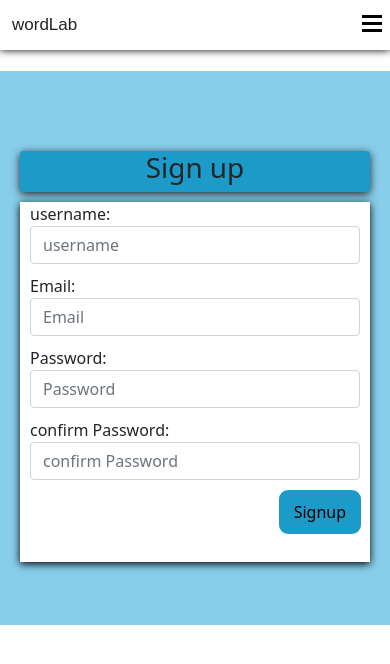
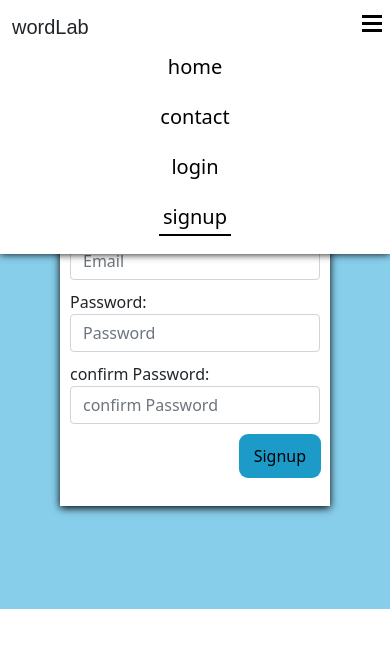
Before and after one commit to silentwolf-dev/wordlab-front-end, a React (Create React App) app: page /signup in a window 390 px wide. Both pictures are taken after a click on the element 372 px from the left and 23 px from the top of the page. Shown: the top 664 px of the page. Built offline with nearby package versions, Linux system fonts and the light colour scheme.

Commit message:
navbar bug fixs

```diff
--- a/src/App.js
+++ b/src/App.js
@@ -7,6 +7,7 @@ import {
 import Home from './pages/home'
 import Navbar from './components/navbar/navbar'
 import Signup from './pages/signup';
+import Login from './pages/Login'
 
 function App() {
   return (
@@ -14,6 +15,7 @@ function App() {
        <Navbar/>
         <Switch>
           <Route path="/" component={Home} exact/>
+          <Route path="/login" component={Login}/>
           <Route path="/signup" component={Signup} exact/>
           </Switch>
      </Router>
--- /dev/null
+++ b/src/components/forms/LoginForm.jsx
@@ -0,0 +1,22 @@
+const LoginForm = ()=>{
+    return(
+        <div className="Login-form-container">
+            <form className="Login-form">
+                <div className="form-group">
+                      <label htmlFor="">Email:</label>
+                      <input type="email" placeholder="Email" required/>
+                </div>
+
+                <div className="form-group">
+                      <label htmlFor="">Password:</label>
+                      <input type="password" placeholder="Password" required/>
+                </div>
+            </form>
+
+            <button type="submit">Login in</button>
+        </div>
+    )
+}
+
+
+export default LoginForm;
--- /dev/null
+++ b/src/components/forms/SignupForm.jsx
@@ -0,0 +1,56 @@
+const SignupForm = ()=>{
+    return (
+     <div className="signup-form-container">
+        <div className="form-header">
+             <h1 className="from-title">Sign up</h1>
+        </div>
+       <form className="signup-form">
+          <div className="form-group">
+             <label htmlFor="">username:</label>
+             <input
+              className="form-control"
+              type="text"
+              placeholder='username'
+              required/>
+          </div>
+          <div className="form-group">
+             <label htmlFor="">Email:</label>
+             <input
+             className="form-control"
+             type="text"
+             placeholder='Email'
+             required/>
+          </div>
+
+          <div className="form-group">
+             <label htmlFor="">Password:</label>
+             <input
+             className="form-control"
+             type="password"
+             placeholder='Password'
+             required/>
+          </div>
+
+          <div className="form-group">
+             <label htmlFor="">confirm Password:</label>
+             <input
+             className="form-control"
+             type="password"
+             placeholder='confirm Password'
+             required/>
+          </div>
+
+          <button
+          type="submit"
+          className="signup-form-submit-btn"
+          >
+            Signup
+          </button>
+        </form>
+    </div>
+    );
+}
+
+
+
+export default SignupForm;
--- a/src/components/navbar/Mobile.css
+++ b/src/components/navbar/Mobile.css
@@ -6,6 +6,7 @@
       width: 100%;
       position: fixed;
       top: 0;
+      z-index: 10;
       padding: 12px;
       height: fit-content;
       list-style: none;
@@ -15,7 +16,7 @@
   }
 
   .logo{
-      font-size: 17px;
+      font-size: 20px;
       margin-right: auto;
 
   }
@@ -47,7 +48,5 @@
       margin: 10px;
   }
 
-  .Pages {
-      margin-top: 52px;
-  }
+
 }
--- /dev/null
+++ b/src/components/navbar/MobileNav.jsx
@@ -0,0 +1,37 @@
+import './Mobile.css'
+import { useState } from "react"
+import Hamburger from "../Hamburger"
+import { Link } from "react-router-dom"
+const MobileNavbar = ()=>{
+
+    const [isToggle, setToggle] = useState(false)
+
+    const handleToggle = ()=> {
+        setToggle(!isToggle)
+    }
+
+    return (
+        <ul className='nav-list' >
+        <li className='logo'>wordLab</li>
+        <li className="burger">
+            <Hamburger handleToggle={handleToggle}/>
+        </li>
+       { isToggle && <>
+        <li className="nav-items" onClick={handleToggle}>
+            <Link className="link" to="/">home</Link>
+         </li>
+        <li className="nav-items" onClick={handleToggle}>
+            <Link className="link" to="/contact">contact</Link>
+         </li>
+         <li className="nav-items" onClick={handleToggle}>
+            <Link className="login" to="/login">login</Link>
+         </li>
+         <li className="nav-items" onClick={handleToggle}>
+            <Link className="signup" to="/signup">signup</Link>
+         </li>
+      </>}
+    </ul>
+    )
+}
+
+export default MobileNavbar;
--- /dev/null
+++ b/src/components/navbar/desktopNav.jsx
@@ -0,0 +1,28 @@
+
+import { Link } from "react-router-dom";
+
+
+const DesktopNav =()=>{
+   return (
+       <ul className="nav-list">
+          <li className="logo">wordLab</li>
+          <li className="nav-items">
+            <Link className="link" to="/">home</Link>
+         </li>
+          <li className="nav-items">
+            <Link className="link" to="/contact">contact</Link>
+          </li>
+           <li className="nav-items">
+            <Link className="login" to="/login">login</Link>
+           </li>
+           <li className="nav-items">
+            <Link className="signup" to="/signup">signup</Link>
+         </li>
+       </ul>
+   )
+}
+
+
+
+
+export default DesktopNav;
--- a/src/components/navbar/navbar.css
+++ b/src/components/navbar/navbar.css
@@ -37,6 +37,9 @@
     margin: 8px;
 }
 
+.link {
+    padding: 10px;
+}
 
 .link:hover{
   border-bottom: 3px solid  black;
@@ -46,9 +49,20 @@
     text-decoration: none;
     transition: ease-in-out;
     color: black;
+    padding: 10px;
     font-size: 20px;
 }
 
+.login{
+    text-decoration: none;
+    transition: ease-in-out;
+    padding: 10px;
+    color: black;
+    font-size: 20px;
+}
+.login:hover {
+    border-bottom: 3px solid blue;
+}
 .signup:hover{
-    border-bottom: 3px solid green;
+    border-bottom: 3px solid blue;
 }
--- a/src/components/navbar/navbar.jsx
+++ b/src/components/navbar/navbar.jsx
@@ -1,44 +1,20 @@
-import './navbar.css'
-import './Mobile.css'
-import { Link } from 'react-router-dom';
-import {useState} from 'react'
-import Hamburger from '../Hamburger';
-
-
+import './Navbar.css';
+import MobileNavbar from './MobileNav'
+import DesktopNav from './desktopNav'
+import { useState } from 'react'
 
 
 function Navbar(){
-   const [isToggle, setToggle] = useState(true)
+  const [isMobile, setMobile] = useState(window.innerWidth)
 
-   const handleToggle = (e)=>{
-      setToggle(!isToggle)
-
+   window.addEventListener("resize", function(){
+      setMobile(window.innerWidth)
+   })
+   if(isMobile <= 500){
+      return(<MobileNavbar/>)
+   }else{
+      return(<DesktopNav/>)
    }
-
-   return(
-       <ul className='nav-list' >
-           <li className='logo'>wordLab</li>
-           <li className="burger">
-               <Hamburger handleToggle={handleToggle}/>
-           </li>
-          { isToggle && <>
-           <li className="nav-items">
-               <Link className="link" to="/">home</Link>
-            </li>
-           <li className="nav-items">
-               <Link className="link" to="/contact">contact</Link>
-            </li>
-            <li className="nav-items">
-               <Link className="link" to="/aboutus">aboutus</Link>
-            </li>
-            <li className="nav-items">
-               <Link className="signup" to="/signup">signup</Link>
-            </li>
-         </>}
-       </ul>
-
-
-    )
 }
 
 export default Navbar;
--- /dev/null
+++ b/src/pages/Login.jsx
@@ -0,0 +1,12 @@
+import LoginForm from "../components/forms/LoginForm";
+
+function Login(){
+    return(
+        <div className="Login-Page Pages">
+            <LoginForm/>
+        </div>
+    )
+}
+
+
+export default Login;
--- a/src/pages/signup.jsx
+++ b/src/pages/signup.jsx
@@ -1,56 +1,9 @@
 import '../styles/Signup.css'
-
+import SignupForm from '../components/forms/SignupForm';
 function Signup(){
    return(
        <div className="Signup-Page Pages">
-         <div className="signup-form-container">
-              <div className="form-header">
-                   <h1 className="from-title">Sign up</h1>
-              </div>
-             <form className="signup-form">
-                <div className="form-group">
-                   <label htmlFor="">username:</label>
-                   <input
-                    className="form-control"
-                    type="text"
-                    placeholder='username'
-                    required/>
-                </div>
-                <div className="form-group">
-                   <label htmlFor="">Email:</label>
-                   <input
-                   className="form-control"
-                   type="text"
-                   placeholder='Email'
-                   required/>
-                </div>
-
-                <div className="form-group">
-                   <label htmlFor="">Password:</label>
-                   <input
-                   className="form-control"
-                   type="password"
-                   placeholder='Password'
-                   required/>
-                </div>
-
-                <div className="form-group">
-                   <label htmlFor="">confirm Password:</label>
-                   <input
-                   className="form-control"
-                   type="password"
-                   placeholder='confirm Password'
-                   required/>
-                </div>
-
-                <button
-                type="submit"
-                className="signup-form-submit-btn"
-                >
-                  Signup
-                </button>
-               </form>
-         </div>
+          <SignupForm/>
        </div>
    )
 }
--- a/src/styles/Signup.css
+++ b/src/styles/Signup.css
@@ -1,6 +1,7 @@
 .Signup-Page {
+    display: block;
     width: 100%;
-    display: block;
+    overflow-y: auto;
     height: 554px;
     background-color: skyblue;
 }
@@ -53,3 +54,34 @@
     border-radius: 9px;
     background-color: #1c9bc9;
 }
+
+
+@media (max-width: 600px){
+    .signup-form-container {
+        margin: auto;
+        position: relative;
+        top: 40px;
+        width: fit-content;
+        height: fit-content;
+    }
+
+
+    .signup-form {
+        position: relative;
+        background-color: white;
+        width: 270px;
+        height: 360px;
+        box-shadow: 0px 2px 8px black;
+    }
+
+
+    .form-header {
+        display: flex;
+        justify-content: center;
+        align-items: center;
+        border-radius: 4px;
+        box-shadow: 0px 2px 8px;
+        width: 270px;
+        background-color: #1c9bc9;
+    }
+}
--- a/src/styles/index.css
+++ b/src/styles/index.css
@@ -11,3 +11,10 @@
 .Pages {
     margin-top: 71px;
 }
+
+
+@media (max-width: 500px){
+    .Pages {
+        margin-top: 55px;
+    }
+}
```
